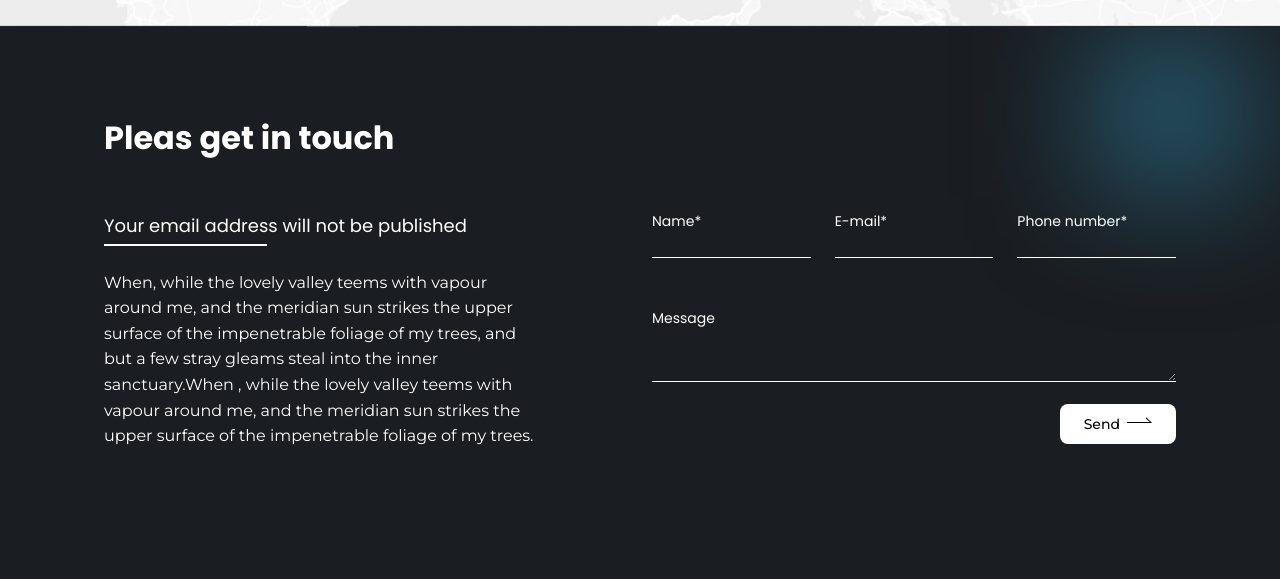
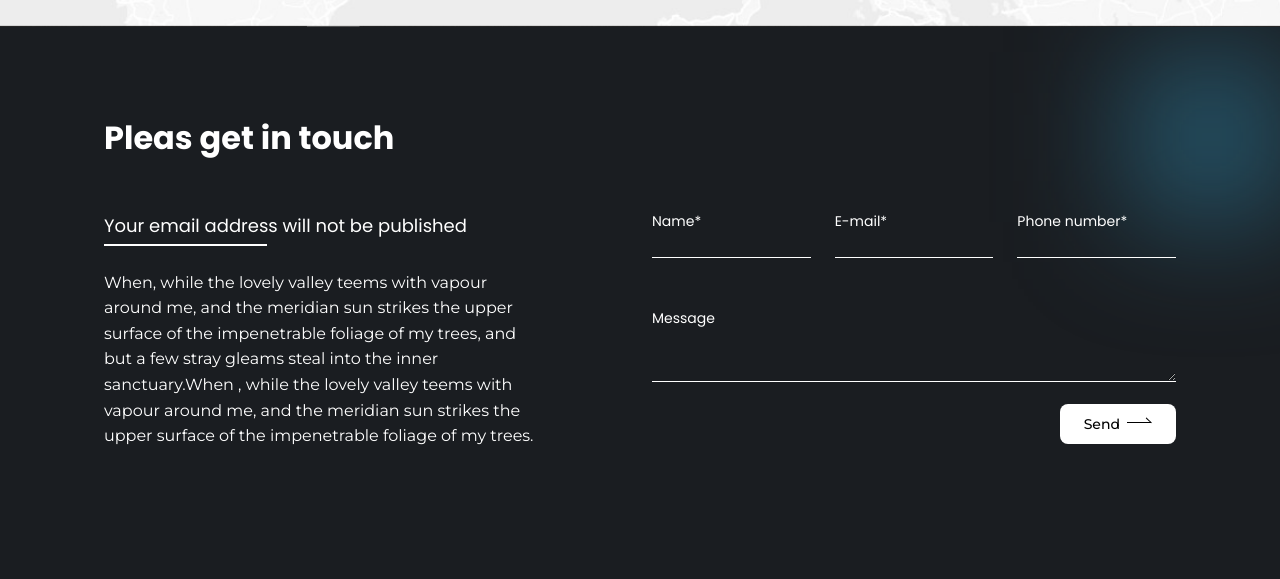
Before and after one commit to Zikica1/Travel-Agency, a website built with Parcel: page src/contact.html in a window 1280 px wide. Shown: the part 1179-1758 px from the top of the page. Built offline with nearby package versions, Linux system fonts and the light colour scheme.

Commit message:
change contact section

```diff
--- a/src/scss/pages/_contact.scss
+++ b/src/scss/pages/_contact.scss
@@ -172,8 +172,8 @@
 .contact-us-wrapper::after {
   content: '';
   position: absolute;
-  right: -40px;
-  bottom: 280px;
+  right: -2.5em;
+  bottom: 18.75em;
   position: absolute;
   z-index: -1;
   width: 7.5em;
@@ -181,10 +181,15 @@
   background-color: rgba(49, 137, 173, 0.5);
   filter: blur(60px);
 
+  @include middleSize {
+    bottom: 25em;
+  }
+
   @include largeSize {
     width: 10.625em;
     height: 10.625em;
-    right: -80px;
+    right: -7.5em;
+    bottom: 16em;
   }
 }
 
```
Also changed, not shown: 2 other files.
